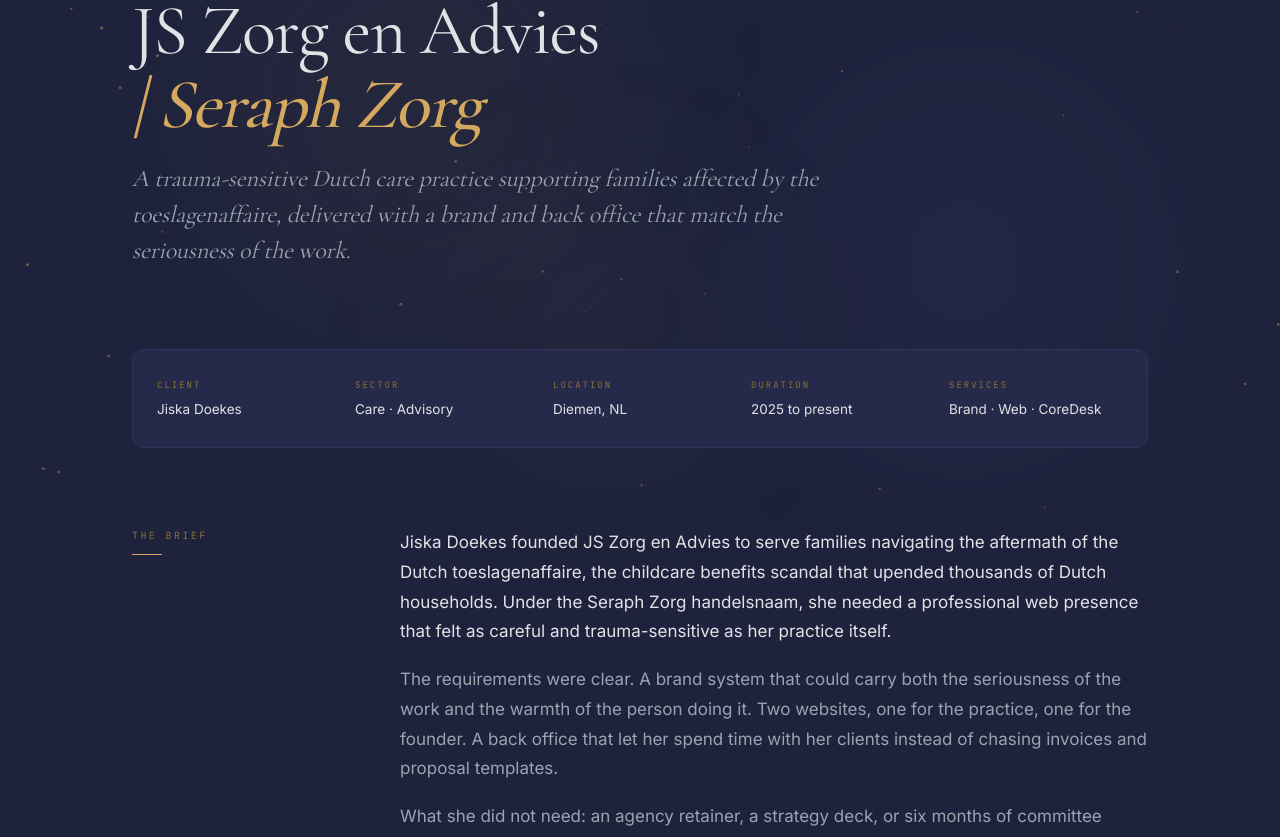
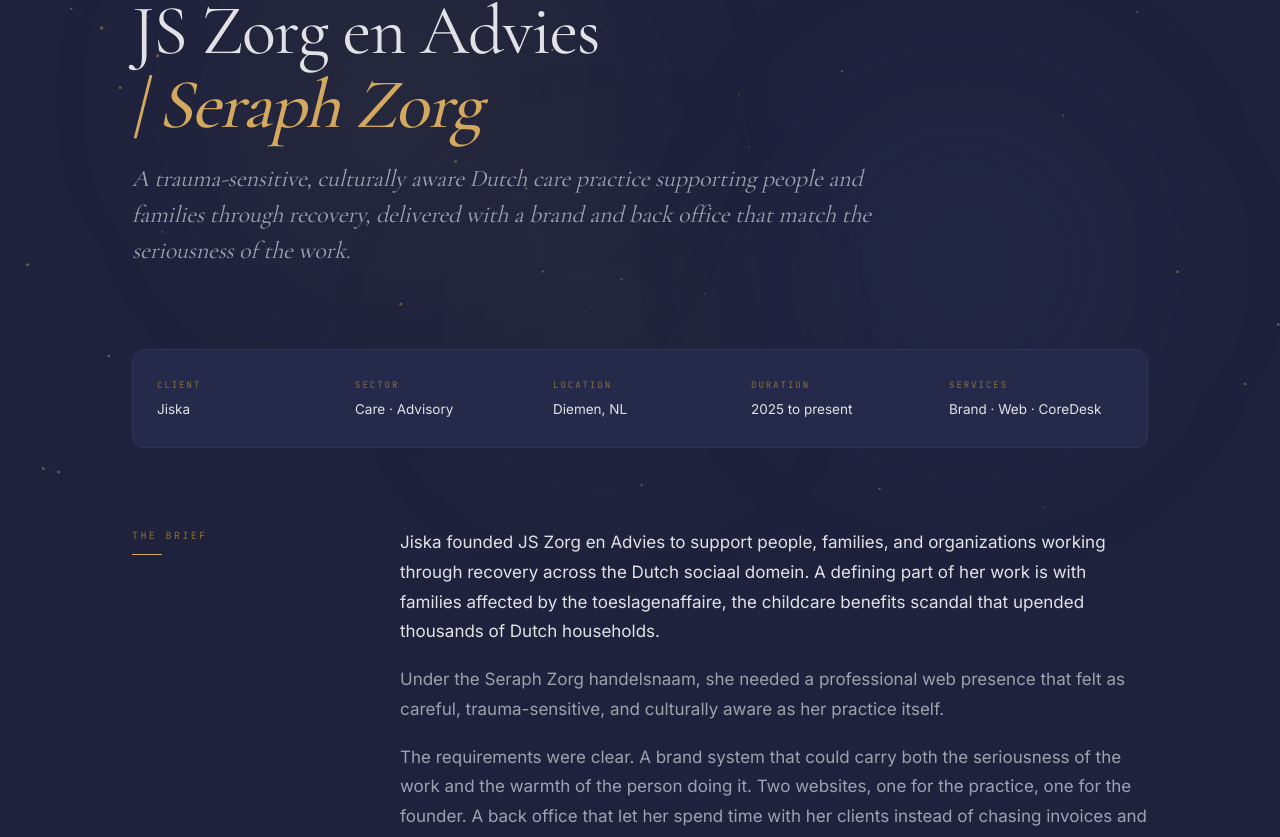
Before and after one commit to hc-core-tech/hccoretech-site, a Next.js app: page /work/seraph-zorg in a window 1280 px wide. Shown: the part 261-1098 px from the top of the page. Built offline with nearby package versions, Linux system fonts and the light colour scheme.

Commit message:
work/seraph-zorg: first-name-only for privacy, broadened practice scope, culturally aware added, refined design question

```diff
--- a/app/work/seraph-zorg/page.tsx
+++ b/app/work/seraph-zorg/page.tsx
@@ -68,9 +68,9 @@
             color: T.softText, maxWidth: '740px',
             letterSpacing: '-0.005em',
           }}>
-            A trauma-sensitive Dutch care practice supporting families affected by
-            the toeslagenaffaire, delivered with a brand and back office that
-            match the seriousness of the work.
+            A trauma-sensitive, culturally aware Dutch care practice supporting
+            people and families through recovery, delivered with a brand and back
+            office that match the seriousness of the work.
           </p>
         </Reveal>
       </section>
@@ -87,7 +87,7 @@
             gridTemplateColumns: 'repeat(auto-fit, minmax(160px, 1fr))',
             gap: '24px',
           }}>
-            <Fact label="Client"    value="Jiska Doekes" />
+            <Fact label="Client"    value="Jiska" />
             <Fact label="Sector"    value="Care · Advisory" />
             <Fact label="Location"  value="Diemen, NL" />
             <Fact label="Duration"  value="2025 to present" />
@@ -99,11 +99,16 @@
       {/* The brief */}
       <Section eyebrow="The brief">
         <p style={paragraphStyle(true)}>
-          Jiska Doekes founded JS Zorg en Advies to serve families navigating the
-          aftermath of the Dutch toeslagenaffaire, the childcare benefits scandal
-          that upended thousands of Dutch households. Under the Seraph Zorg
-          handelsnaam, she needed a professional web presence that felt as
-          careful and trauma-sensitive as her practice itself.
+          Jiska founded JS Zorg en Advies to support people, families, and
+          organizations working through recovery across the Dutch sociaal
+          domein. A defining part of her work is with families affected by the
+          toeslagenaffaire, the childcare benefits scandal that upended
+          thousands of Dutch households.
+        </p>
+        <p style={paragraphStyle()}>
+          Under the Seraph Zorg handelsnaam, she needed a professional web
+          presence that felt as careful, trauma-sensitive, and culturally aware
+          as her practice itself.
         </p>
         <p style={paragraphStyle()}>
           The requirements were clear. A brand system that could carry both the
@@ -123,8 +128,8 @@
         <p style={paragraphStyle(true)}>
           Brand direction started with colour: mustard gold as the base, warm
           neutrals as the surround. A modern serif for the display marks, a
-          clean sans for body. Every choice tested against a single question,
-          does this feel careful?
+          clean sans for body. Every choice tested against one question: does
+          this feel considered enough for the people the practice serves?
         </p>
 
         <p style={paragraphStyle()}>
@@ -256,7 +261,7 @@
               fontFamily: FONTS.ui, fontSize: '13px',
               color: T.softText,
               letterSpacing: '0.02em',
-            }}>Jiska Doekes  ·  Founder, JS Zorg en Advies | Seraph Zorg</div>
+            }}>Jiska  ·  Founder, JS Zorg en Advies | Seraph Zorg</div>
           </div>
         </Reveal>
       </section>
```
